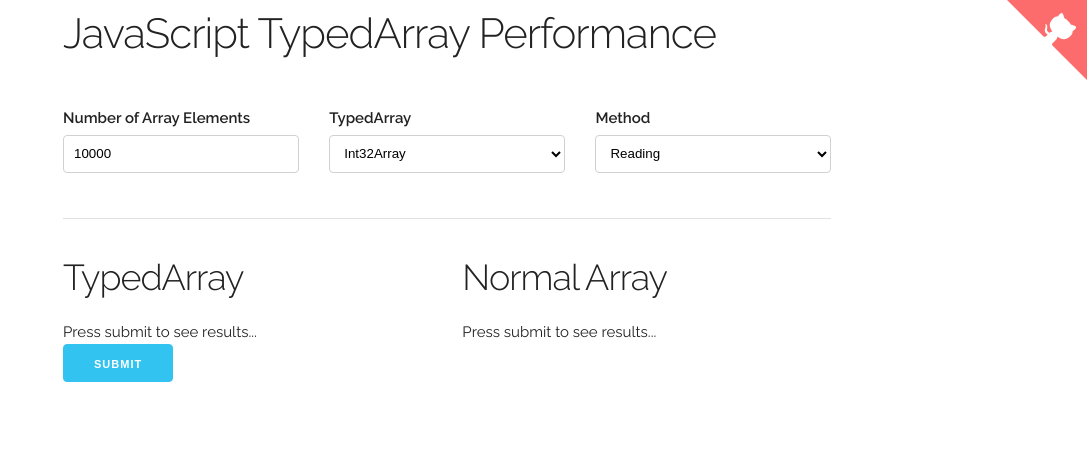
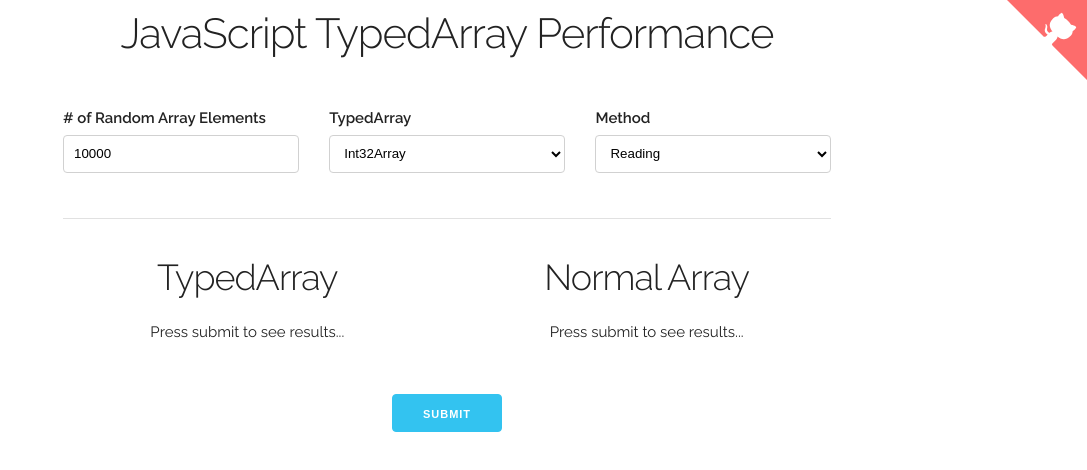
Before and after one commit to ryanmcdermott/typed-arrays, a React app: page / in a window 1280 px wide. Shown: the top 470 px of the page, without its empty margins (193-1280 px from the left). Built offline with nearby package versions, Linux system fonts and the light colour scheme.

Commit message:
Fix CSS classes

```diff
--- a/src/index.jsx
+++ b/src/index.jsx
@@ -4,6 +4,23 @@ import styles from './index.scss';
 import classNames from 'classnames/bind';
 
 let cx = classNames.bind(styles);
+
+let submitClass = cx({
+  twelve: true,
+  columns: true,
+  center: true,
+  'run-experiment': true
+});
+
+let compareColumn = cx({
+  six: true,
+  columns: true,
+  center: true
+});
+
+let titleClass = cx({
+  center: true
+});
 
 class App extends React.Component {
   constructor() {
@@ -77,22 +94,26 @@ class App extends React.Component {
   }
 
   normalArraySort() {
-    normalArr = normalArr.sort((a, b) => {
+    this.normalArr = normalArr.sort((a, b) => {
       return a > b;
     });
   }
 
   typedArraySort() {
-    typedArr.sort();
+    this.typedArr.sort();
   }
 
   runExperiment() {
-    var normalArr = generateRandomArray(this.state.count, this.types[this.state.type].min, this.types[this.state.type].max);
-    var typedArr = new this.types[this.state.type].fn(normalArr);
+    this.normalArr = generateRandomArray(this.state.count, this.types[this.state.type].min, this.types[this.state.type].max);
+    this.typedArr = new this.types[this.state.type].fn(normalArr);
 
-    var suite = new Benchmark.Suite;
+    if (this.suite) {
+      this.suite.abort();
+    }
 
-    suite.add('normalArray', function() {
+    this.suite = new Benchmark.Suite;
+
+    this.suite.add('normalArray', function() {
       normalArraySort();
     })
     .add('typedArray', function() {
@@ -110,12 +131,12 @@ class App extends React.Component {
     return (
       <div className="container">
         <div className="row">
-          <h2 className="center">JavaScript TypedArray Performance</h2>
+          <h2 className={titleClass}>JavaScript TypedArray Performance</h2>
         </div>
         <div className="row">
           <form>
             <div className="four columns">
-              <label htmlFor="countInput">Number of Array Elements</label>
+              <label htmlFor="countInput"># of Random Array Elements</label>
               <input className="u-full-width" type="number" min="1" value={this.state.count} id="countInput"/>
             </div>
             <div className="four columns">
@@ -145,15 +166,15 @@ class App extends React.Component {
         </div>
         <hr/>
         <div className="row">
-          <div className="six columns {styles.center}">
+          <div className={compareColumn}>
             <h3>TypedArray</h3>
             Press submit to see results...
           </div>
-          <div className="six columns {styles.center}">
+          <div className={compareColumn}>
             <h3>Normal Array</h3>
             Press submit to see results...
           </div>
-          <div className="twelve columns {styles.center} {styles.runExperiment}">
+          <div className={submitClass}>
             <input className="button-primary" type="submit" value="Submit"/>
           </div>
         </div>
```
